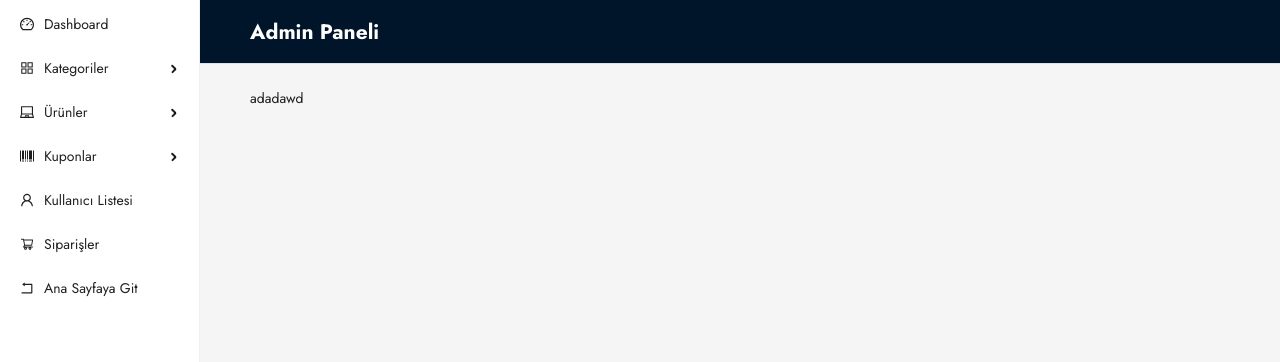
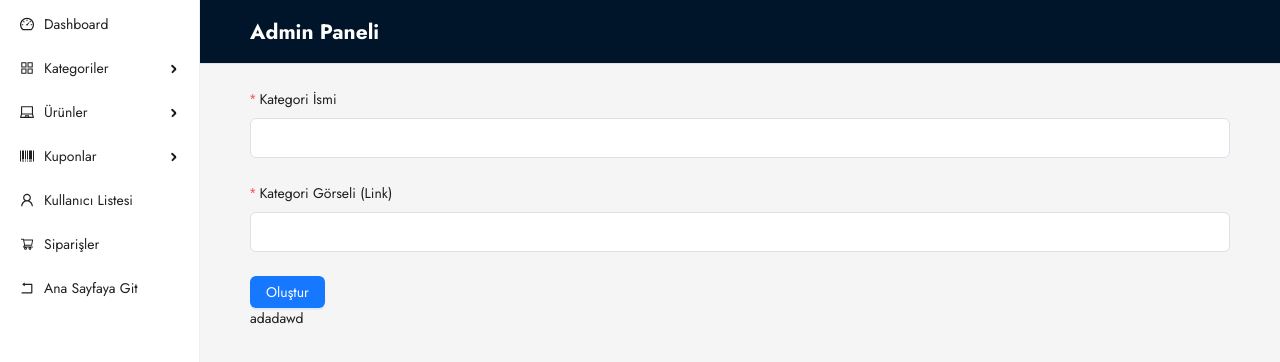
Before and after one commit to SBEGENJOV/E-Ticaret, a React (Vite) app in the folder frontend/: page /admin/categories/create in a window 1280 px wide. Shown: the top 362 px of the page. Built offline with nearby package versions, Linux system fonts and the light colour scheme; sample sign-in values are in the browser's storage.

Commit message:
Yeni kategori oluşturma yapıldı

```diff
--- a/frontend/src/App.jsx
+++ b/frontend/src/App.jsx
@@ -11,6 +11,7 @@ import Blogs from "./component/Blog/Blog";
 import AdminUserPage from "./Pages/Admin/AdminUserPage";
 import CategoryPage from "./Pages/admin/Categories/CategoryPage";
 import UpdateCategoryPage from "./Pages/admin/Categories/UpdateCategoryPage";
+import CreateCategoryPage from "./Pages/admin/Categories/CreateCategoryPage ";
 
 function App() {
   return (
@@ -26,6 +27,7 @@ function App() {
       <Route path="/admin/*">
         <Route path="users" element={<AdminUserPage />} />
         <Route path="categories" element={<CategoryPage />} />
+        <Route path="categories/create" element={<CreateCategoryPage />} />
         <Route path="categories/update/:id" element={<UpdateCategoryPage />} />
       </Route>
     </Routes>
--- a/frontend/src/Pages/admin/Categories/CategoryPage.jsx
+++ b/frontend/src/Pages/admin/Categories/CategoryPage.jsx
@@ -34,8 +34,8 @@ const CategoryPage = () => {
             Düzenle
           </Button>
           <Popconfirm
-            title="Kullanıcıyı Sil"
-            description="Kullanıcıyı silmek istediğinizden emin misiniz?"
+            title="Kategoriyi Sil"
+            description="Kategoriyi silmek istediğinizden emin misiniz?"
             okText="Yes"
             cancelText="No"
             onConfirm={() => deleteCategory(record._id)}
--- /dev/null
+++ b/frontend/src/Pages/admin/Categories/CreateCategoryPage .jsx
@@ -0,0 +1,70 @@
+import { Button, Form, Input, Spin, message } from "antd";
+import { useState } from "react";
+
+const CreateCategoryPage = () => {
+  const [loading, setLoading] = useState(false);
+  const [form] = Form.useForm();
+  const apiUrl = import.meta.env.VITE_API_BASE_URL;
+
+  const onFinish = async (values) => {
+    setLoading(true);
+    try {
+      const response = await fetch(`${apiUrl}/api/categories`, {
+        method: "POST",
+        headers: {
+          "Content-Type": "application/json",
+        },
+        body: JSON.stringify(values),
+      });
+
+      if (response.ok) {
+        message.success("Kategori başarıyla oluşturuldu.");
+        form.resetFields();
+      } else {
+        message.error("Kategori oluşturulurken bir hata oluştu.");
+      }
+    } catch (error) {
+      console.log("Kategori güncelleme hatası:", error);
+    } finally {
+      setLoading(false);
+    }
+  };
+
+  return (
+    <Spin spinning={loading}>
+      <Form name="basic" layout="vertical" onFinish={onFinish} form={form}>
+        <Form.Item
+          label="Kategori İsmi"
+          name="name"
+          rules={[
+            {
+              required: true,
+              message: "Lütfen kategori adını girin!",
+            },
+          ]}
+        >
+          <Input />
+        </Form.Item>
+
+        <Form.Item
+          label="Kategori Görseli (Link)"
+          name="img"
+          rules={[
+            {
+              required: true,
+              message: "Lütfen kategori görsel linkini girin!",
+            },
+          ]}
+        >
+          <Input />
+        </Form.Item>
+
+        <Button type="primary" htmlType="submit">
+          Oluştur
+        </Button>
+      </Form>
+    </Spin>
+  );
+};
+
+export default CreateCategoryPage;
```
